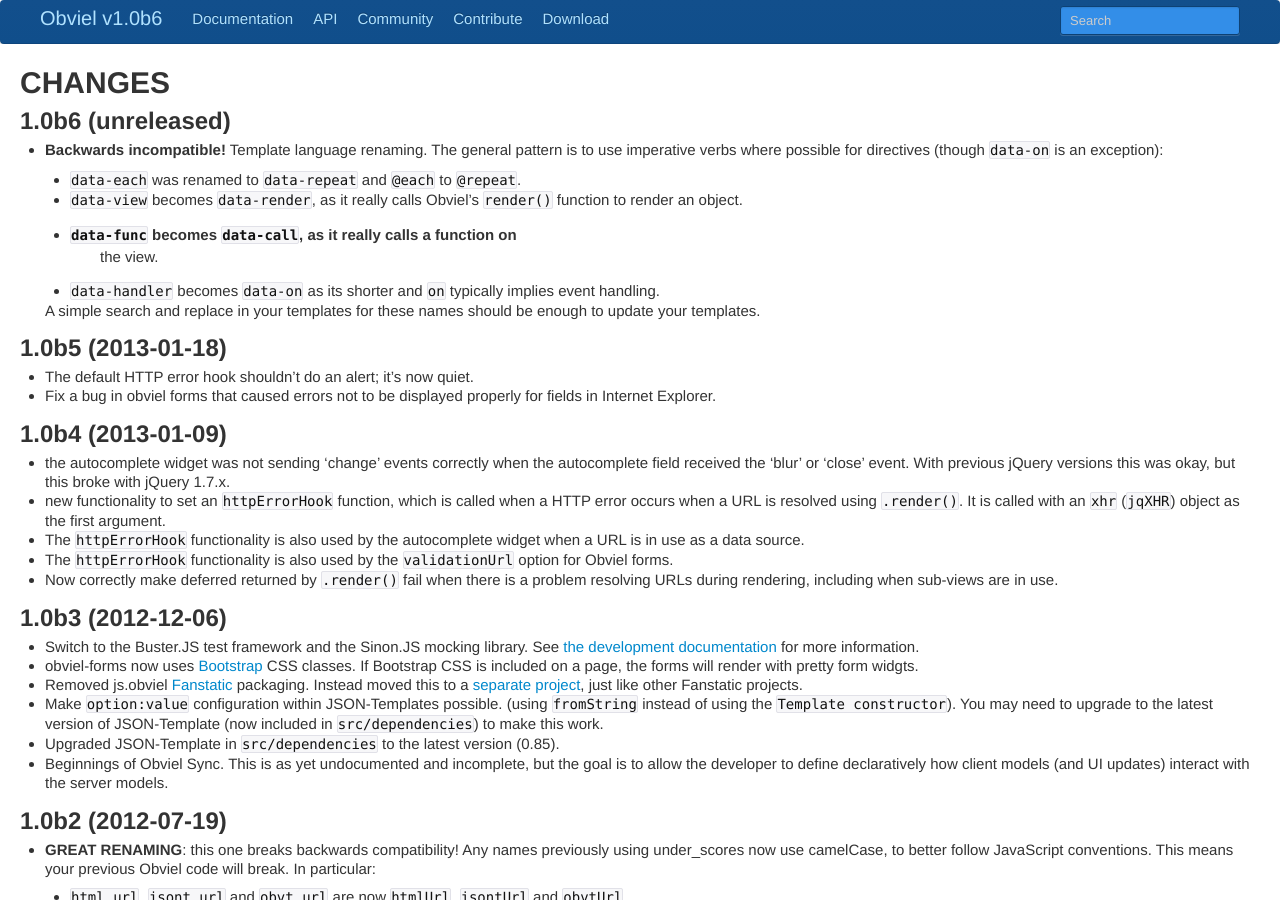
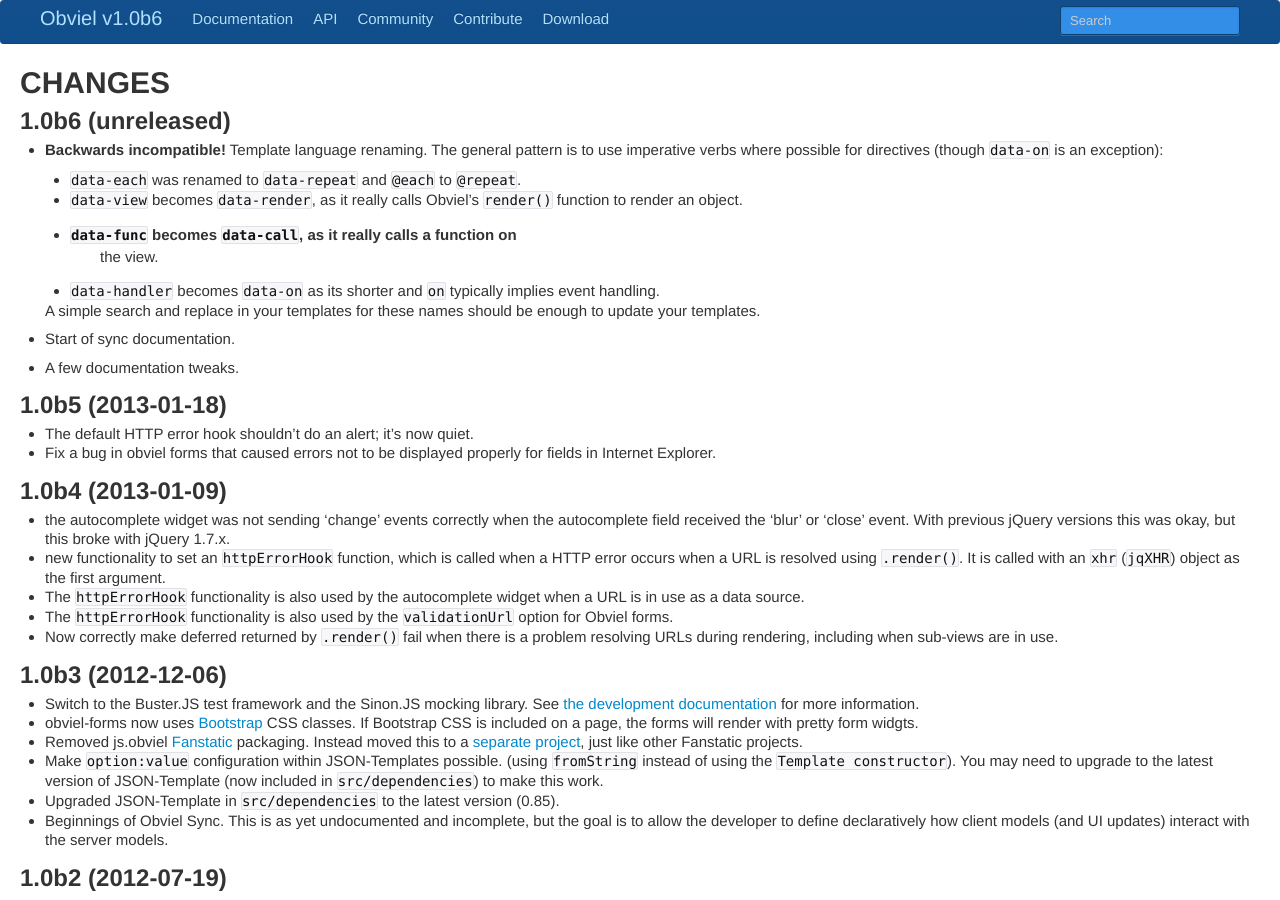
Before and after one commit to obviel/obviel, a Sphinx documentation site: the page built from doc/CHANGES.txt, in a window 1280 px wide and 900 px high. Built offline with Sphinx 7.4.7, drawn with Linux system fonts in a browser that asks for light colours.

Commit message:
Fix issue reported by Ethan Jucovy.

```diff
--- a/doc/CHANGES.txt
+++ b/doc/CHANGES.txt
@@ -22,6 +22,10 @@
 
   A simple search and replace in your templates for these names should
   be enough to update your templates.
+
+* Start of sync documentation.
+
+* A few documentation tweaks.
 
 1.0b5 (2013-01-18)
 ==================
```
